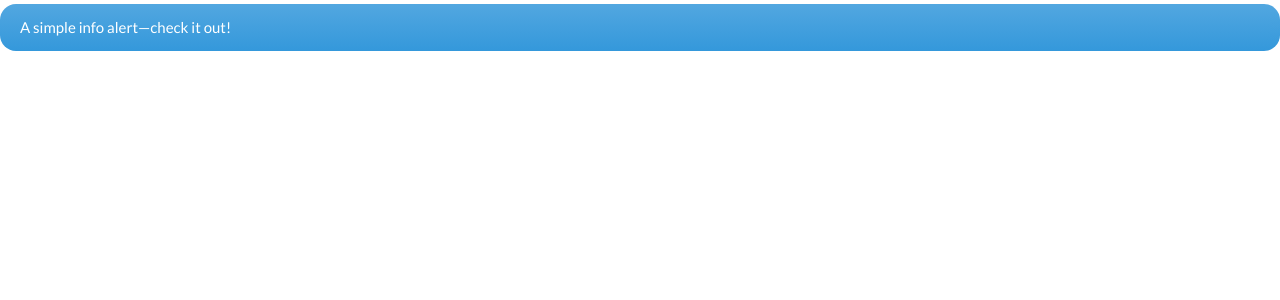
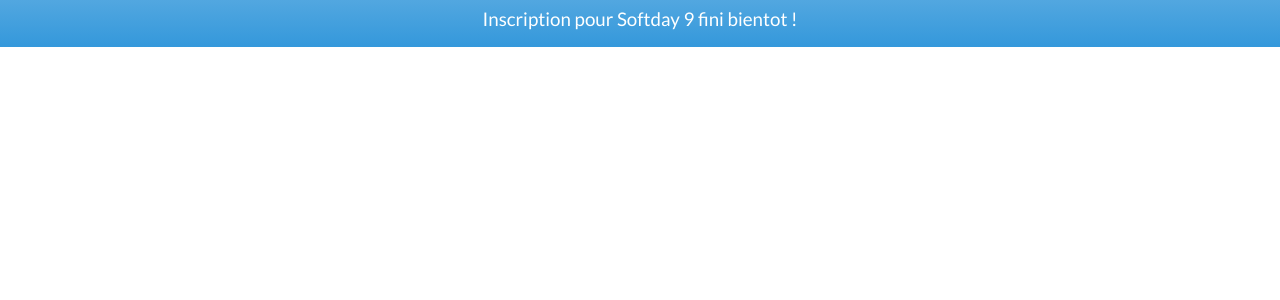
Before and after one commit to espacesis/espacesis, a Django app: page / in a window 1280 px wide. Shown: the part 78-378 px from the top of the page. Run offline with Django 3.2, Linux system fonts and the light colour scheme; some libraries are stand-ins or nearby versions.

Commit message:
adding message for inscription

```diff
--- a/espacesis/templates/base.html
+++ b/espacesis/templates/base.html
@@ -35,7 +35,7 @@
 
   <body>
 
-    <div class="mb-1">
+    <div class="mb-0">
       <nav class="navbar navbar-expand-md navbar-dark bg-primary">
         <button class="navbar-toggler navbar-toggler-right" type="button" data-toggle="collapse" data-target="#navbarSupportedContent" aria-controls="navbarSupportedContent" aria-expanded="false" aria-label="Toggle navigation">
           <span class="navbar-toggler-icon"></span>
--- a/espacesis/templates/pages/home.html
+++ b/espacesis/templates/pages/home.html
@@ -1,7 +1,12 @@
 {% extends "base.html" %}
 
 {% block content %}
-<div class="alert alert-info" role="alert">
-  A simple info alert—check it out!
+<div class="py-2 rounded-0 mt-0 alert alert-info" role="alert">
+  <div class="container">
+      <h5 class="text-center">
+    {% comment %} @TODO : creer un compteur des jours !  {% endcomment %}
+    Inscription pour Softday 9 fini bientot !
+    </h5>
+  </div>
 </div>
 {% endblock content %}
```
